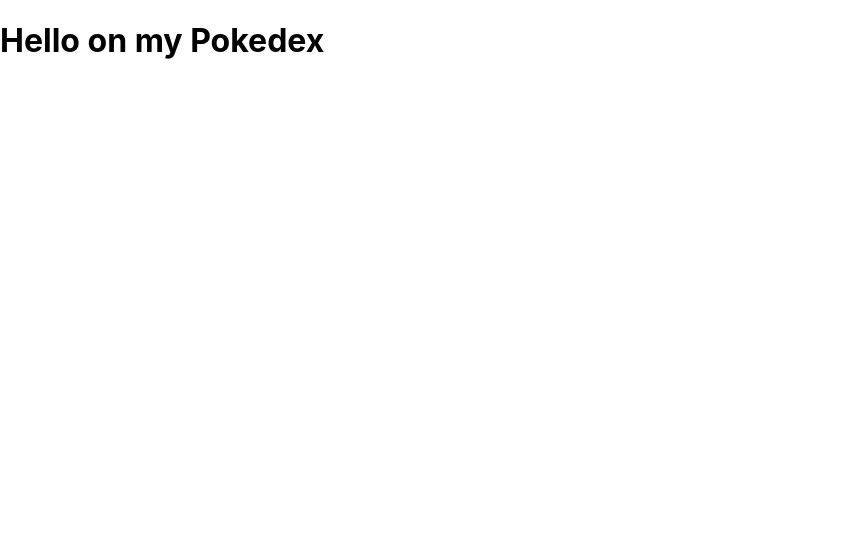
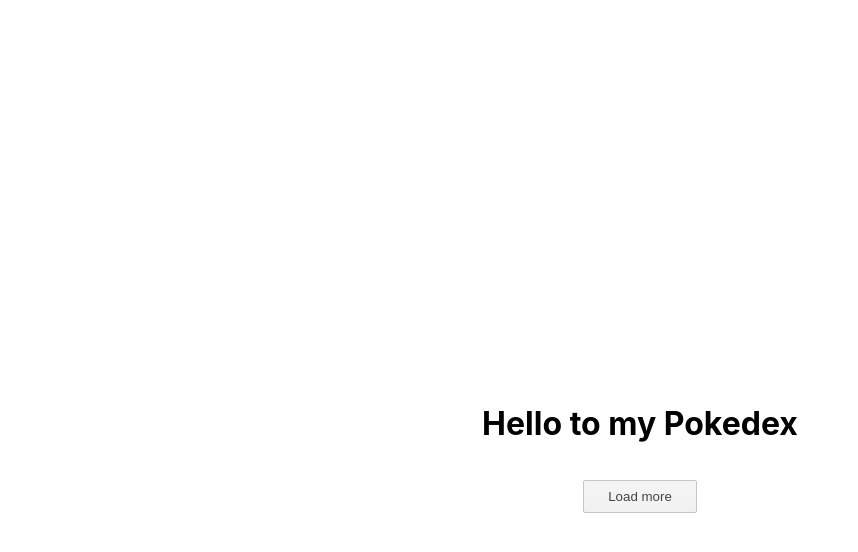
Before and after one commit to pheonixaxel/pokedex, a React (Create React App) app: page / in a window 1280 px wide. Shown: the top 552 px of the page, without its empty margins (0-858 px from the left). Built offline with nearby package versions, Linux system fonts and the light colour scheme; no server answers.

Commit message:
PokeAPI connected, retrieve all pokemons from the api and Pokemon Object created

```diff
--- a/src/App.js
+++ b/src/App.js
@@ -1,8 +1,44 @@
 import './App.css';
+import { useEffect, useState } from "react";
 
 function App() {
+  const [allPokemons, setAllPokemons] = useState([])
+  const [loadMore, setLoadMore] = useState("https://pokeapi.co/api/v2/pokemon?limit=20")
+
+  const getAllPokemons = async() => {
+    const res = await fetch(loadMore)
+    const data = await res.json()
+
+    setLoadMore(data.next)
+
+    async function createPokemonObject(results) {
+      results.forEach( async (pokemon) => {
+        const res = await fetch(`https://pokeapi.co/api/v2/pokemon/${pokemon.name}`)
+        const data = await res.json()
+
+        setAllPokemons(currentList => [...currentList, data]) // allPokemons.push(data)
+
+        await console.log(allPokemons)
+
+      })
+    }
+
+    createPokemonObject(data.results)
+
+    console.log(data)
+  }
+
+  useEffect(() => {
+    getAllPokemons()
+  }, [])
+
   return (
-    <h1>Hello on my Pokedex</h1>
+    <div className="app-container">
+      <h1>Hello to my Pokedex</h1>
+      <div className="all-container">
+        <button className="load-more">Load more</button>
+      </div>
+    </div>
   );
 }
 
--- a/src/index.css
+++ b/src/index.css
@@ -11,3 +11,125 @@
   font-family: source-code-pro, Menlo, Monaco, Consolas, 'Courier New',
     monospace;
 }
+
+.rock {
+  background-color: rgb(148, 81, 81);
+}
+
+.ghost {
+  background-color: rgb(247, 247, 247);
+}
+
+.electric {
+  background-color: rgb(255, 255, 161);
+}
+
+.bug {
+  background-color: #F6D6A7;
+}
+
+.poison {
+  background-color: #e0a7f6;
+}
+
+.normal {
+  background-color: #F4F4F4;
+}
+
+.fairy {
+  background-color: rgba(255, 192, 203, 0.863);
+}
+
+.fire {
+  background-color: #FBE3DF;
+}
+
+.grass {
+  background-color: #E2F9E1;
+}
+
+.water {
+  background-color: #E0F1FD;
+}
+
+.app-container {
+  display: flex;
+  flex-direction: column;
+  align-items: center;
+  justify-content: center;
+  min-height: 100vh;
+  padding: 3rem 0.5rem;
+}
+
+.pokemon-container {
+  display: flex;
+  flex-direction: column;
+  align-items: center;
+  justify-content: center;
+}
+
+.all-container {
+  display: flex;
+  flex-wrap: wrap;
+  align-items: center;
+  justify-content: center;
+}
+
+.thumb-container {
+  display: flex;
+  flex-direction: column;
+  align-items: center;
+  justify-content: center;
+  padding: 1.5rem 0;
+  margin: 0.3rem;
+  border: 1px solid #efefef;
+  border-radius: 0.2rem;
+  min-width: 160px;
+  text-align: center;
+  box-shadow: 0 3px 15px rgba(0, 0, 0, 0.089);
+}
+
+h3 {
+  margin-bottom: 0.2rem;
+}
+
+.thumb-container .number {
+  border-radius: 1rem;
+  padding: 0.2rem 0.4rem;
+  background-color: rgba(255, 255, 255, 0.3);
+}
+
+.thumb-container img {
+  width: 120px;
+  height: 120px;
+}
+
+.thumb-container small {
+  text-transform: capitalize;
+}
+
+.detail-wrapper {
+  display: flex;
+  flex-direction: column;
+  width: 100%;
+}
+
+.detail-wrapper button {
+  color: rgb(22, 22, 22);
+  padding: .5rem;
+  margin-top: 1rem;
+  border: none;
+  border-radius: 0.2rem;
+  cursor: pointer;
+  background-color: rgba(0, 0, 0, 0.185);
+}
+
+.load-more {
+  background: #f5f5f5 linear-gradient(#f5f5f5, #f1f1f1) repeat-x;
+  border-radius: 2px;
+  border: 1px solid #c6c6c6;
+  color: #444;
+  padding: 0.5rem 1.5rem;
+  min-width: 50%;
+  margin-top: 1rem;
+}
```
